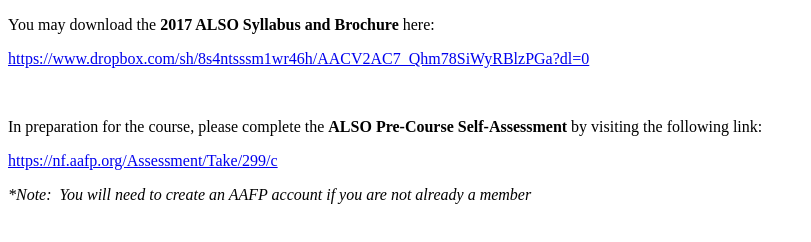
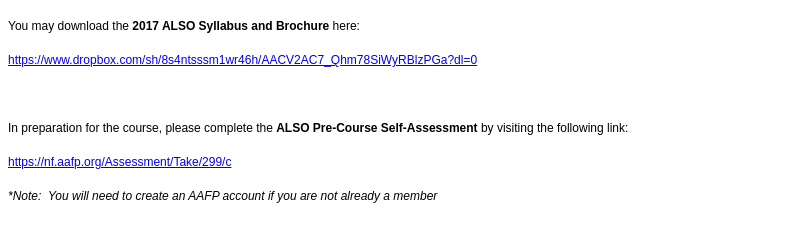
Before and after one commit to uicfamilymed/uicfamilymed.github.io, a plain HTML site: page index.html in a window 1280 px wide. Shown: the whole page, without its empty margins (0-811 px from the left). Drawn offline with Linux system fonts and the light colour scheme.

Commit message:
Update index.html

```diff
--- a/index.html
+++ b/index.html
@@ -1,11 +1,23 @@
 <!DOCTYPE html>
 <html>
 <body>
-<p>You may download the <strong>2017 ALSO Syllabus and Brochure</strong> here:</p>
-<p><a href="https://www.dropbox.com/sh/8s4ntsssm1wr46h/AACV2AC7_Qhm78SiWyRBlzPGa?dl=0">https://www.dropbox.com/sh/8s4ntsssm1wr46h/AACV2AC7_Qhm78SiWyRBlzPGa?dl=0</a></p>
-<p>&nbsp;</p>
-<p>In preparation for the course, please complete the <strong>ALSO Pre-Course Self-Assessment</strong> by visiting the following link:</p>
-<p><a href="https://nf.aafp.org/Assessment/Take/299/c">https://nf.aafp.org/Assessment/Take/299/c</a></p>
-<p><em>*Note: &nbsp;You will need to create an AAFP account if you are not already a member</em></p>
+<p><span style="font-size: 12px;"><span style="font-family: Arial,Helvetica,sans-serif;">You may download the <strong>2017 ALSO Syllabus and Brochure</strong> here:</span></span>
+</p>
+
+<p><span style="font-size: 12px;"><span style="font-family: Arial,Helvetica,sans-serif;"><a href="https://www.dropbox.com/sh/8s4ntsssm1wr46h/AACV2AC7_Qhm78SiWyRBlzPGa?dl=0">https://www.dropbox.com/sh/8s4ntsssm1wr46h/AACV2AC7_Qhm78SiWyRBlzPGa?dl=0</a></span></span>
+</p>
+
+<p><span style="font-size: 12px;"><span style="font-family: Arial,Helvetica,sans-serif;">&nbsp;</span></span>
+</p>
+
+<p><span style="font-size: 12px;"><span style="font-family: Arial,Helvetica,sans-serif;">In preparation for the course, please complete the <strong>ALSO Pre-Course Self-Assessment</strong> by visiting the following link:</span></span>
+</p>
+
+<p><span style="font-size: 12px;"><span style="font-family: Arial,Helvetica,sans-serif;"><a href="https://nf.aafp.org/Assessment/Take/299/c">https://nf.aafp.org/Assessment/Take/299/c</a></span></span>
+</p>
+
+<p><span style="font-size: 12px;"><span style="font-family: Arial,Helvetica,sans-serif;"><em>*Note: &nbsp;You will need to create an AAFP account if you are not already a member</em></span></span>
+</p>
+
 </body>
 </html>
```
